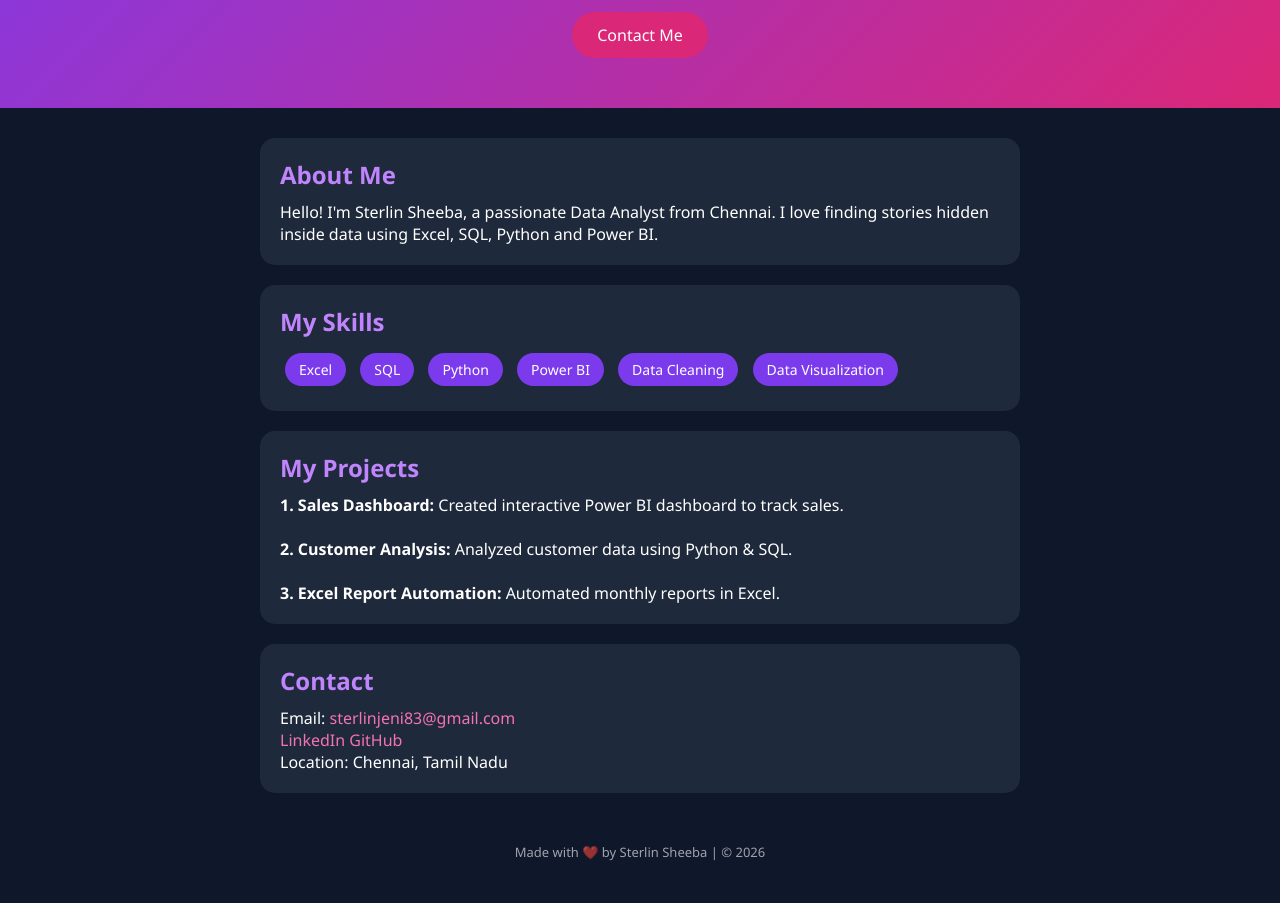
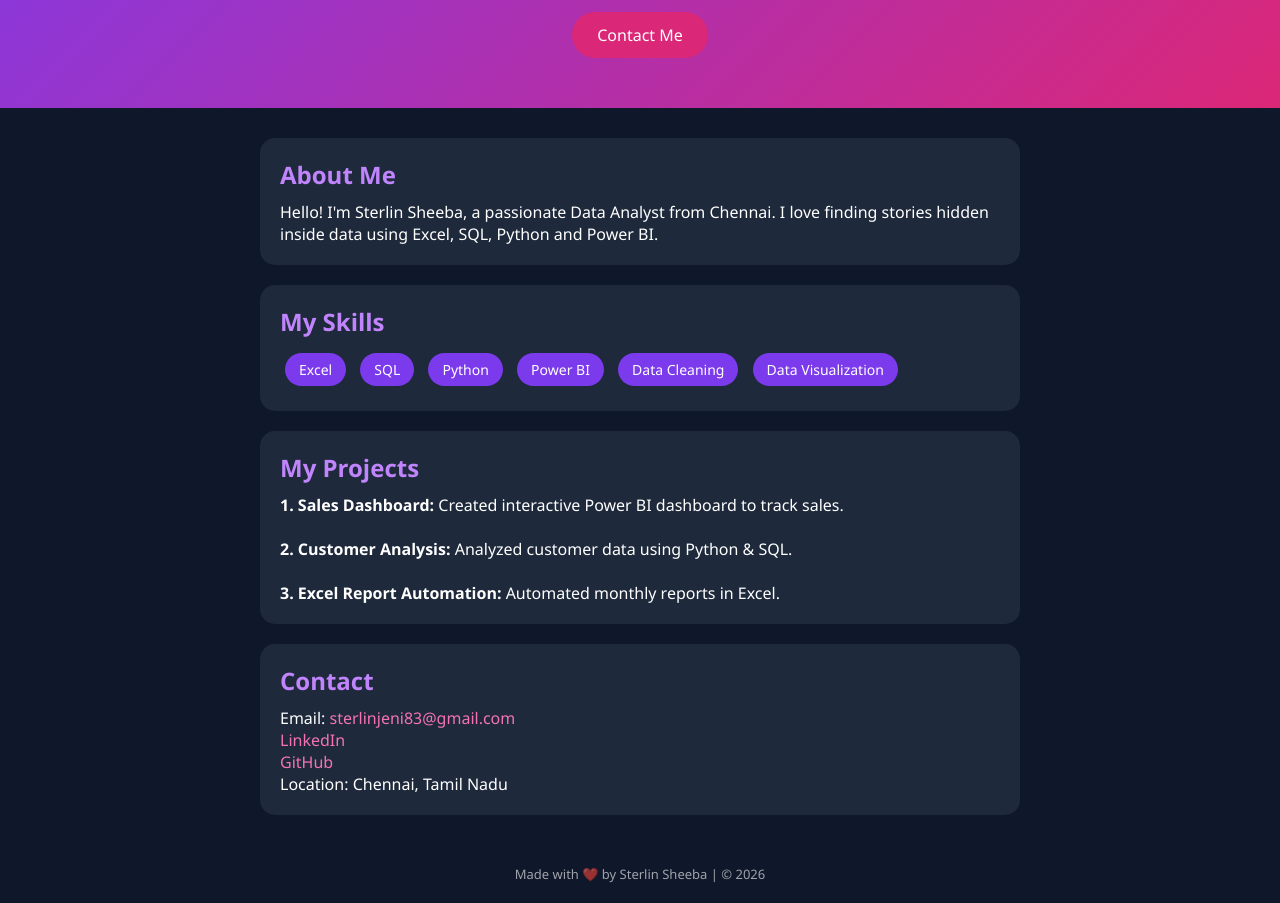
Before and after one commit to Sterlinsheeba/Sterlinsheeba.github.io, a plain HTML site: page index.html in a window 1280 px wide. Shown: the part 293-1196 px from the top of the page. Before the commit the page ends 1174 px from the top, so only its background shows below. Drawn offline with Linux system fonts and the light colour scheme.

Commit message:
Update index.html

```diff
--- a/index.html
+++ b/index.html
@@ -54,7 +54,7 @@ footer{padding:20px;opacity:0.6;font-size:13px}
 <div class="card" id="contact">
 <h2>Contact</h2>
 <p>Email: <a href="mailto:sterlinjeni83@gmail.com">sterlinjeni83@gmail.com</a></p>
-<a href="https://www.linkedin.com/in/sterlin-sheeba-r">LinkedIn</a>
+<a href="https://www.linkedin.com/in/sterlin-sheeba-r">LinkedIn</a><br>
 <a href="https://github.com/Sterlinsheeba">GitHub</a>
 <p>Location: Chennai, Tamil Nadu</p>
 </div>
```
